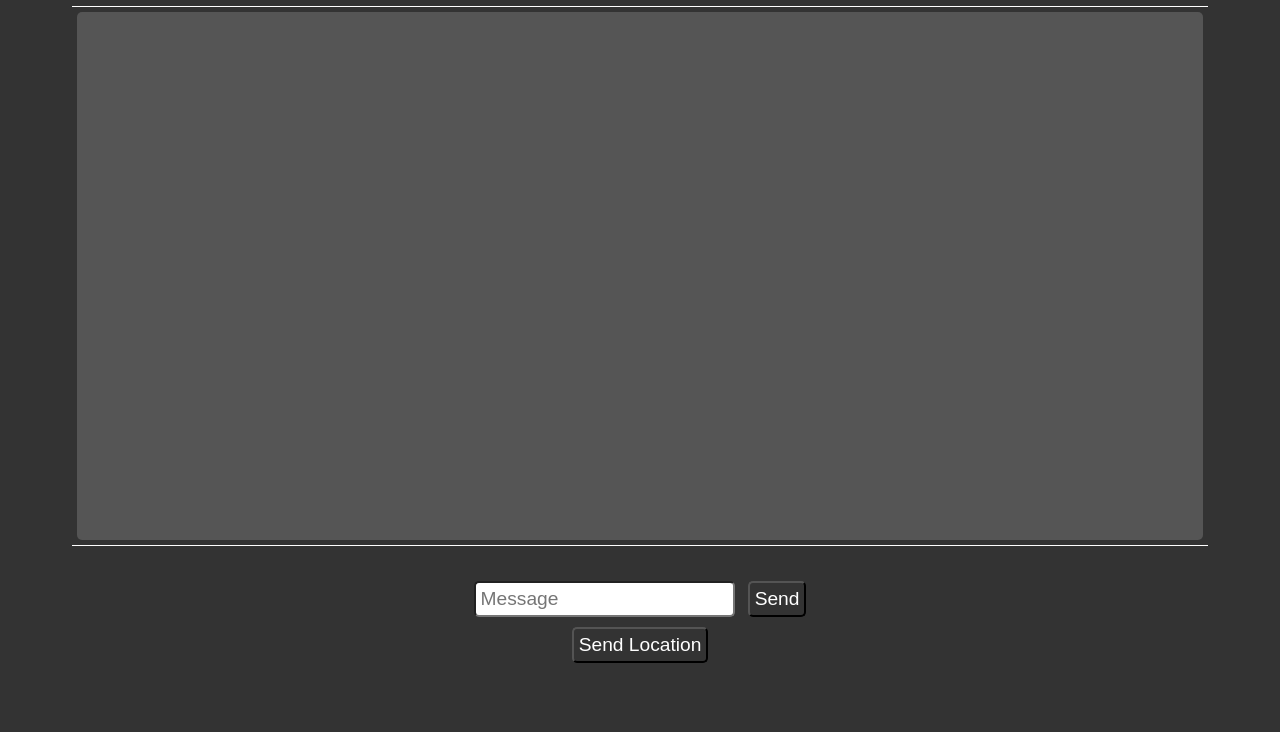
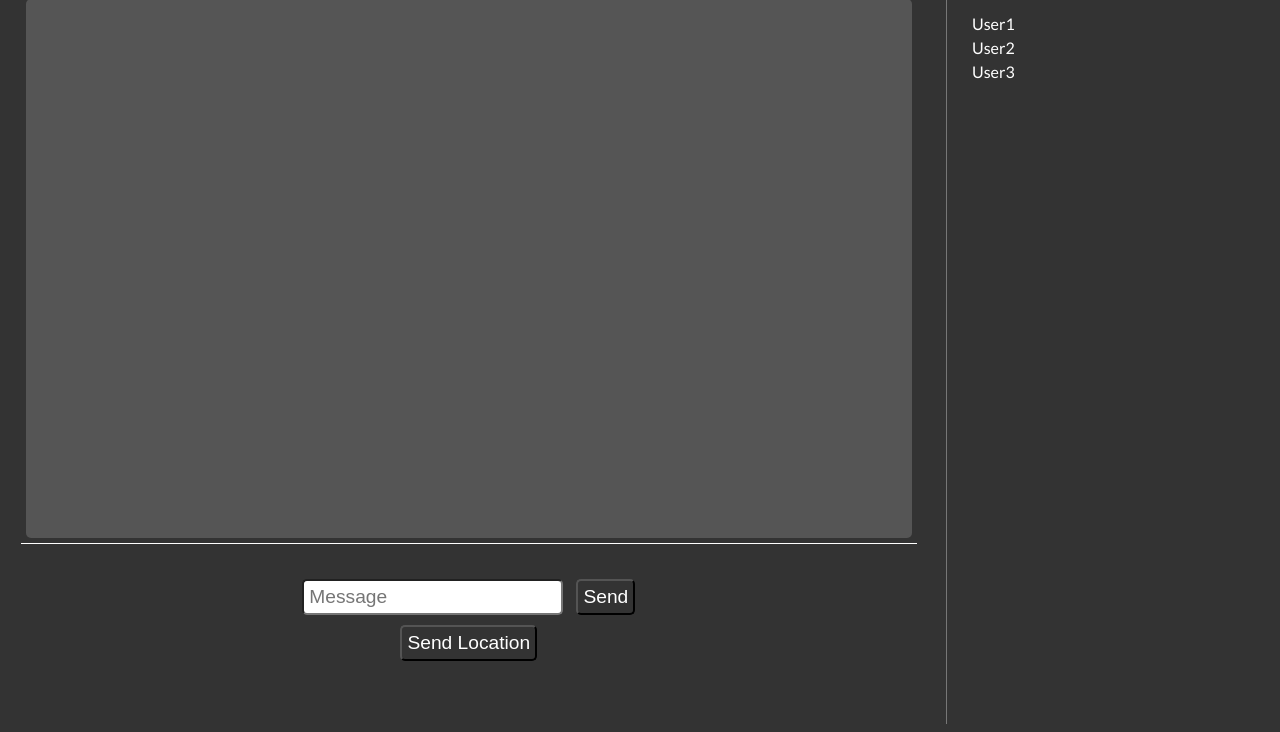
Before and after one commit to t-ROY-coder/Chat-App, a website: page public/index.html in a window 1280 px wide. Shown: the part 84-816 px from the top of the page. Drawn offline with nearby package versions, Linux system fonts and the light colour scheme; no server answers.

Commit message:
UI update - sidebar

```diff
--- a/public/css/style.css
+++ b/public/css/style.css
@@ -1,3 +1,7 @@
+/* * {
+    border: 1px solid #ffffff;
+} */
+
 html {
     overflow-x: hidden;
 }
@@ -5,10 +9,6 @@ html {
 body {
     font-family: 'Lato', sans-serif;
     color: #ffffff;
-    padding: 0 5%;
-    display: flex;
-    flex-direction: column;
-    min-height: 100vh;
     background-color: #333333;
 }
 
@@ -20,6 +20,14 @@ header {
 a {
     color: #f39c12;
     text-decoration: none;
+}
+
+.main-content {
+    padding-left: 1vw;
+    width: 70vw;
+    display: flex;
+    flex-direction: column;
+    min-height: 100vh;
 }
 
 .msg-content {
@@ -47,6 +55,11 @@ a {
     width: fit-content;
 }
 
+p span {
+    font-size: 80%;
+    font-style: italic;
+}
+
 input,
 button {
     font-size: 120%;
@@ -70,3 +83,23 @@ footer {
     color: #ffffff;
     background-color: #333333;
 }
+
+.side-bar {
+    width: 25vw;
+    float: right;
+    border-left: 1px solid #777777;
+    padding-left: 5px;
+    display: flex;
+    flex-direction: column;
+    min-height: 100vh;
+}
+
+.side-bar ul {
+    list-style: none;
+    padding: 5px 0 0 20px;
+    flex-grow: 1;
+}
+
+.side-bar li {
+    margin: 5px 0;
+}
--- a/public/index.html
+++ b/public/index.html
@@ -9,6 +9,17 @@
 </head>
 
 <body>
+    <section class="side-bar">
+        <ul>
+            <li>
+                <h2>ChatRoom</h2>
+            </li>
+            <li>User1</li>
+            <li>User2</li>
+            <li>User3</li>
+        </ul>
+    </section>
+    <section class="main-content">
         <header>
             <h1>Chat App&nbsp;
                 <ion-icon name="chatbox-ellipses"></ion-icon>
@@ -24,15 +35,17 @@
             </form>
             <button id="send-location">Send Location</button>
         </footer>
-
+    </section>
     <script id="message-template" type="text/html">
         <div class="msg">
-            <p>{{createdAt}} - {{msg}}</p>
+            <p><span>{{createdAt}}</span></p>
+            <p>{{msg}}</p>
         </div>
     </script>
     <script id="url-template" type="text/html">
         <div class="msg">
-            <p>{{createdAt}} - <a href="{{url}}" target="_blank">My current location</a></p>
+            <p><span>{{createdAt}}</span></p>
+            <p><a href="{{url}}" target="_blank">My current location</a></p>
         </div>
     </script>
 
```
Lines whose indentation alone changed are shown as unchanged.
